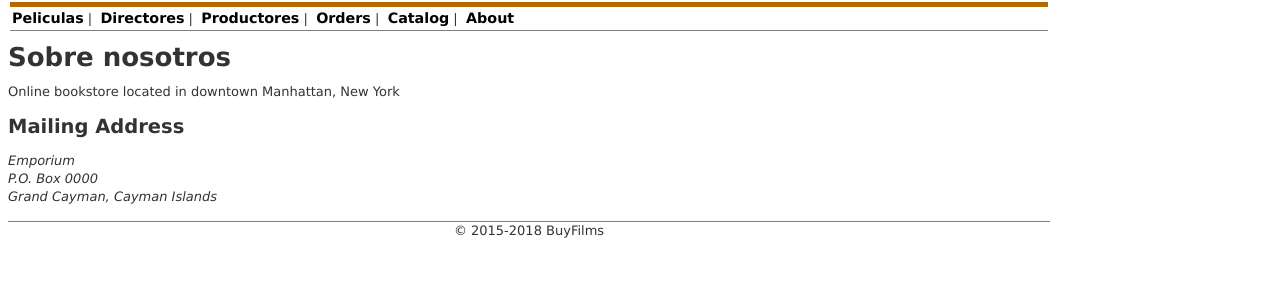
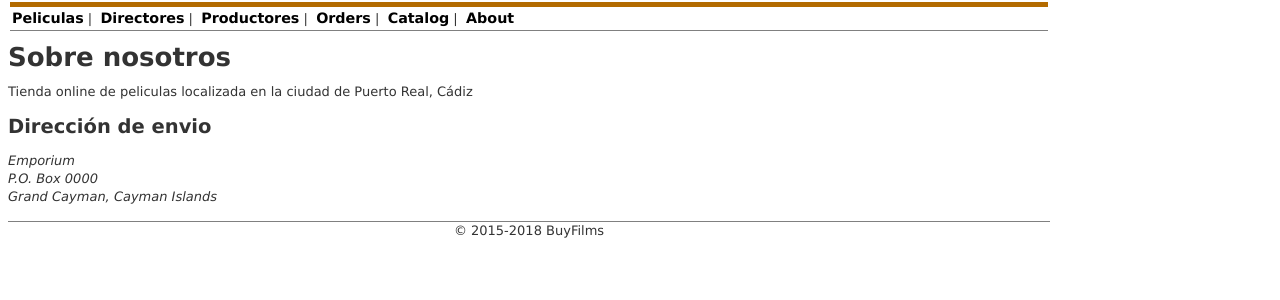
Before and after one commit to patriciouca/eshop2, a Rails app: page /about in a window 1280 px wide. Shown: the part 62-362 px from the top of the page. Run offline with Rails 7, Linux system fonts and the light colour scheme; style sheets or scripts are compiled from the project's sources; parts of the project's set-up code (start-up, migrations or seed data) failed here and were passed over; some libraries are stand-ins or nearby versions.

Commit message:
Add files via upload

```diff
--- a/app/views/about/index.html.erb
+++ b/app/views/about/index.html.erb
@@ -1,5 +1,5 @@
-<p>Online bookstore located in downtown Manhattan, New York</p>
-<h2>Mailing Address</h2>
+<p>Tienda online de peliculas localizada en la ciudad de Puerto Real, Cádiz</p>
+<h2>Dirección de envio</h2>
 <address>
 Emporium<br/>
 P.O. Box 0000<br/>
```
